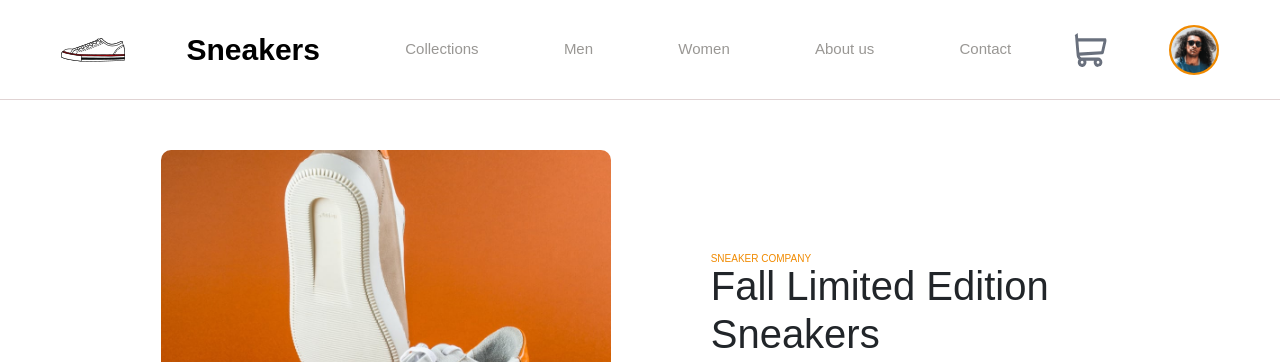
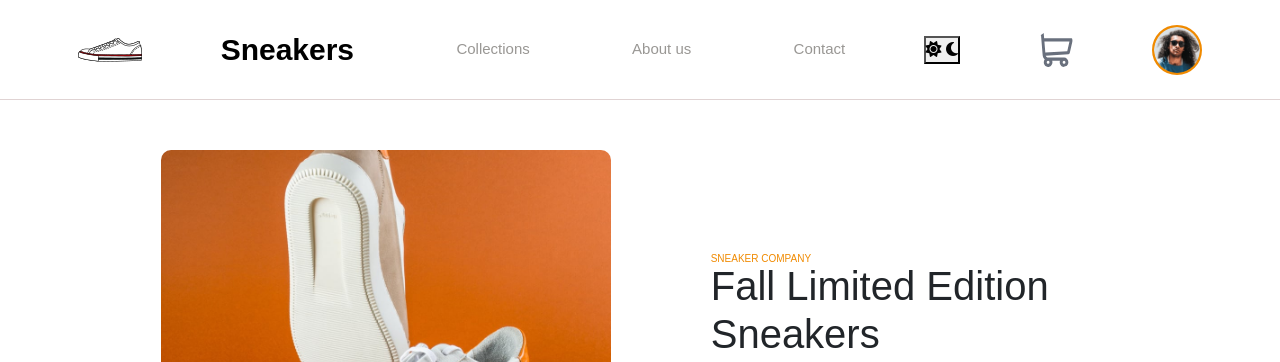
Before and after one commit to eliasvedovato/sneakers-ecommerce, a website: page src/index2.html in a window 1280 px wide. Shown: the top 362 px of the page. Drawn offline with nearby package versions, Linux system fonts and the light colour scheme; no server answers.

Commit message:
empecé a trabajar sobre el dark mode
el titulo ya dice todo

```diff
--- a/src/index2.html
+++ b/src/index2.html
@@ -11,6 +11,7 @@
         <link href="https://fonts.googleapis.com/css2?family=Open+Sans&family=Rubik&display=swap" rel="stylesheet">
         <title>Sneakers.com</title>
         <script src="../javascript/consulta.js"></script>
+        <script src="https://kit.fontawesome.com/551b5bf235.js" crossorigin="anonymous"></script>
 </head>
 <body onload="inicio()">
     <header>
@@ -20,10 +21,12 @@
             <img src="./images/icono-principal/icono1-mediano.png" alt="icono-zapas">
             <a href="./index2.html" class="nav-sneaker">Sneakers</a>
             <a href="#" class="nav-links after">Collections</a>
-            <a href="#" class="nav-links">Men</a>
-            <a href="#" class="nav-links">Women</a>
             <a href="./about-us.html" class="nav-links">About us</a>
             <a href="#" class="nav-links">Contact</a>
+            <button class="switch" id="switch">
+                <span><i class="fa-solid fa-sun"></i></span>
+                <span><i class="fa-solid fa-moon"></i></span>
+            </button>
             <img class="carro" src="./images/icon-cart.svg">
             <img class="avatar" src="./images/image-avatar.png">
 
```
